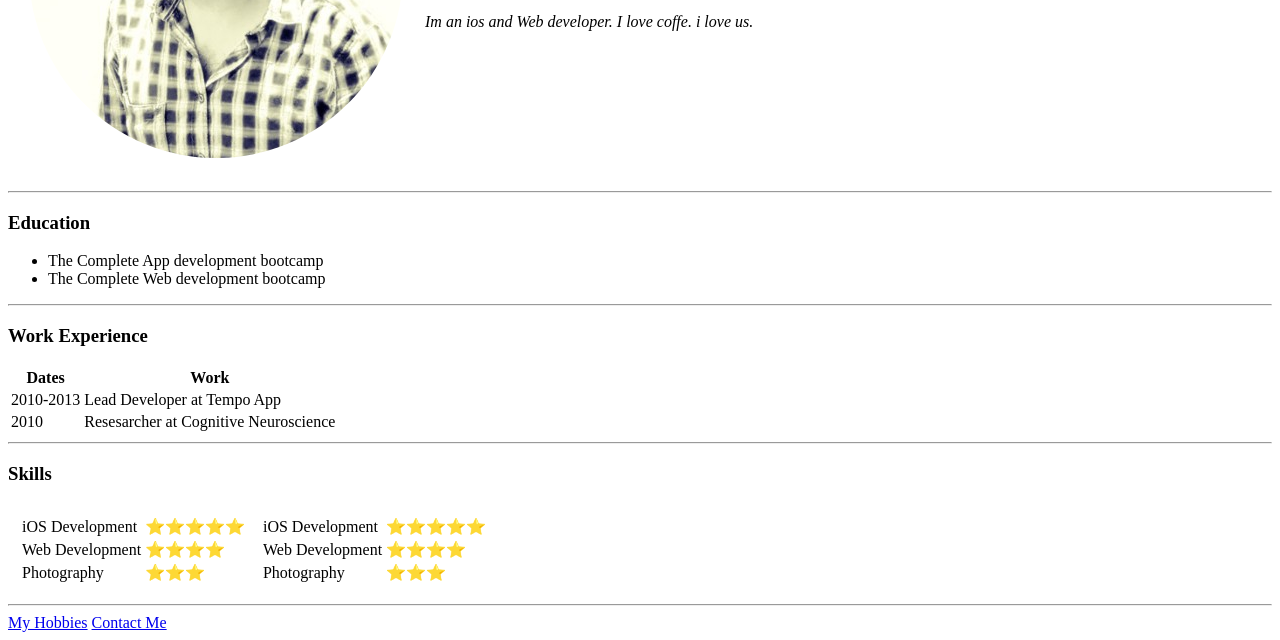
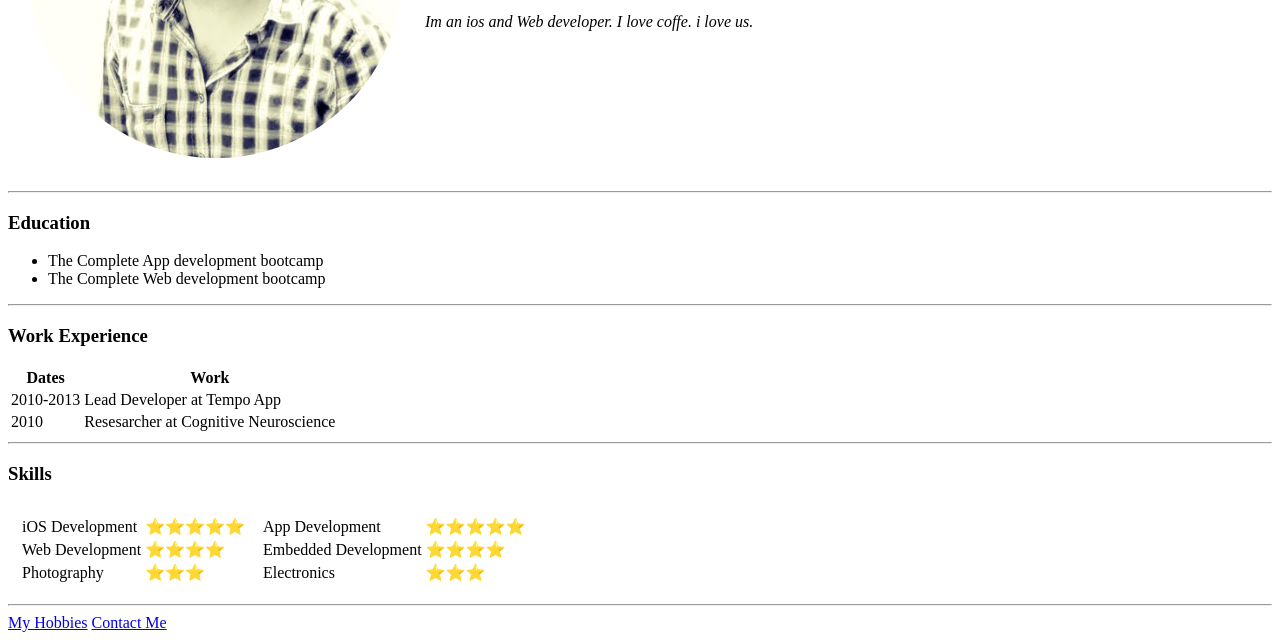
Before and after one commit to saran-3/cv, a plain HTML site: page index.html in a window 1280 px wide. Shown: the part 245-885 px from the top of the page. Drawn offline with Linux system fonts and the light colour scheme.

Commit message:
Update index.html

```diff
--- a/index.html
+++ b/index.html
@@ -72,15 +72,15 @@
     <td>
       <table>
         <tr>
-       <td>iOS Development</td>
+       <td>App Development</td>
     <td>⭐️⭐️⭐️⭐️⭐️</td>
   </tr>
   <tr>
-    <td>Web Development</td>
+    <td>Embedded Development</td>
     <td>⭐️⭐️⭐️⭐️</td>
   </tr>
   <tr>
-    <td>Photography</td>
+    <td>Electronics</td>
     <td>⭐️⭐️⭐️</td>
   </tr>
   </table>
```
